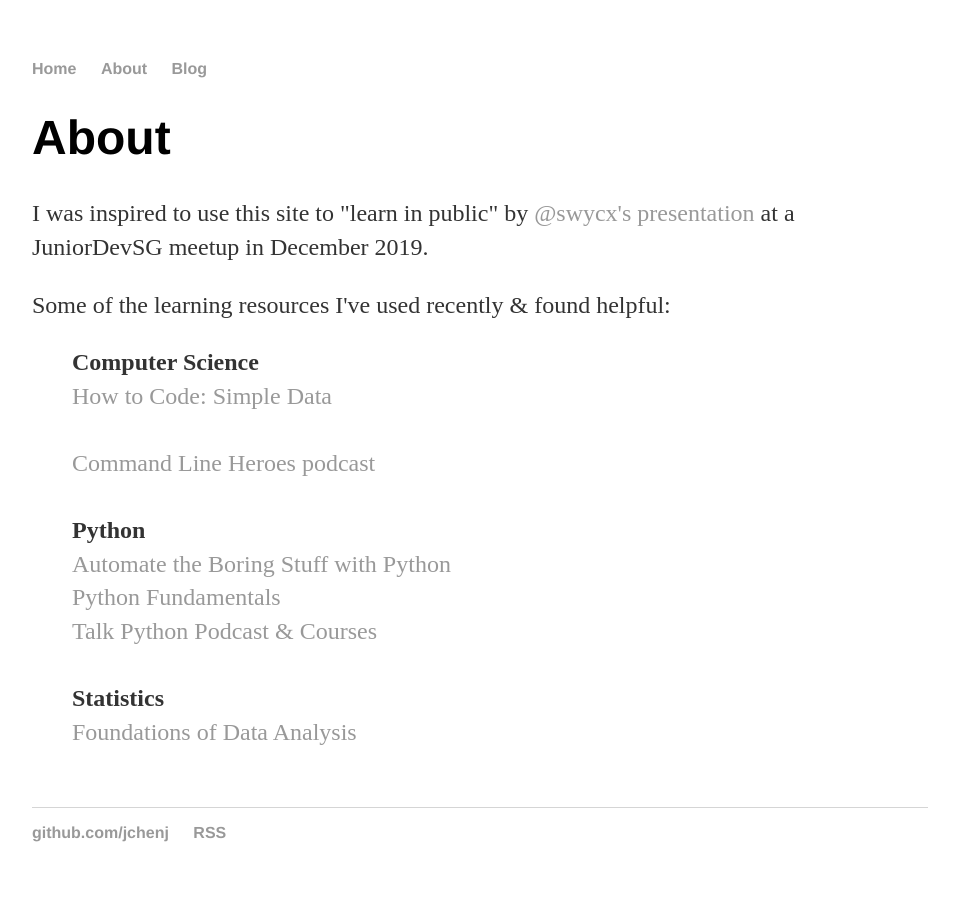
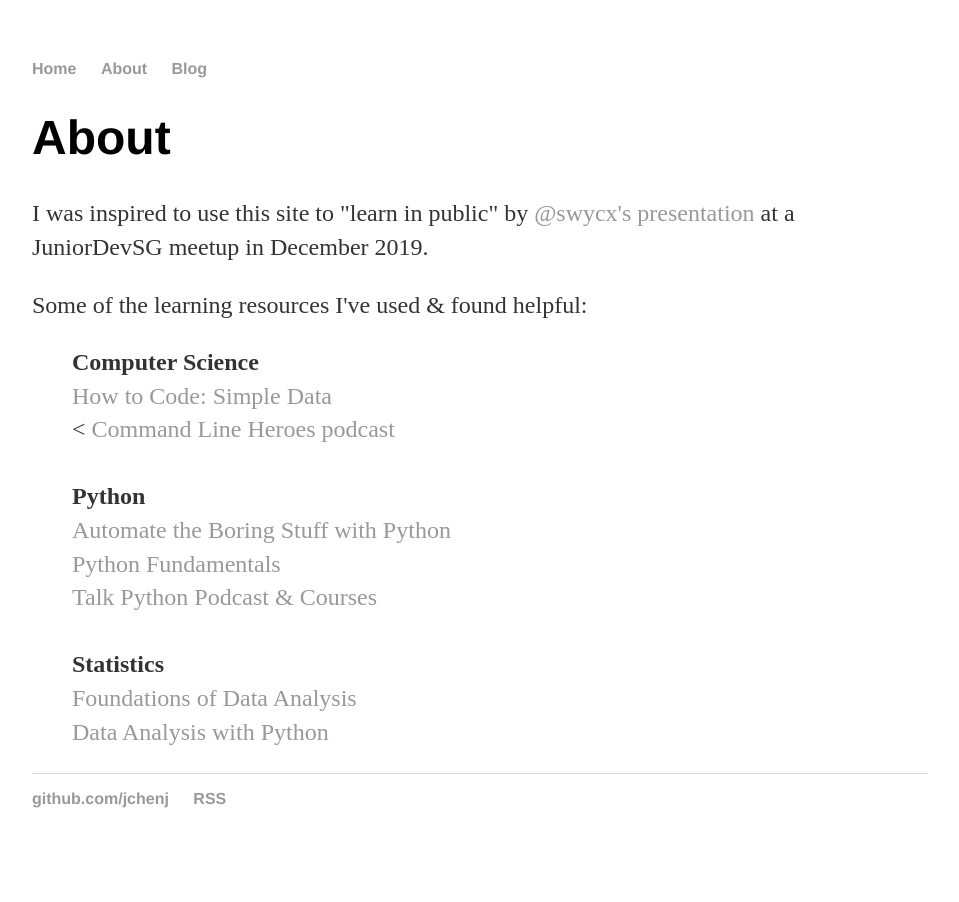
Before and after one commit to jchenj/jchenj.github.io, a Jekyll site: the page built from about/index.html, in a window 1280 px wide. Shown: the whole page, without its empty margins (160-1119 px from the left). Built offline with Jekyll 4.4.1, drawn with Linux system fonts in a browser that asks for light colours.

Commit message:
update about

```diff
--- a/about/index.html
+++ b/about/index.html
@@ -5,10 +5,10 @@ title: Julianna Chen
   <h1>About</h1>
   <p> I was inspired to use this site to "learn in public" by <a href="https://www.youtube.com/watch?v=GxdhfnzuamY">@swycx's presentation</a> at a JuniorDevSG meetup in December 2019.
 
-  <p> Some of the learning resources I've used recently & found helpful:</p>
+  <p> Some of the learning resources I've used & found helpful:</p>
     <p class="tab">
     <b>Computer Science</b><br>
-      <a href="https://www.edx.org/course/how-to-code-simple-data">How to Code: Simple Data</a><br><br>
+      <a href="https://www.edx.org/course/how-to-code-simple-data">How to Code: Simple Data</a><br><
       <a href="https://www.redhat.com/en/command-line-heroes">Command Line Heroes podcast</a><br><br>
 
     <b>Python</b><br>
@@ -17,6 +17,7 @@ title: Julianna Chen
       <a href="https://talkpython.fm/home">Talk Python Podcast & Courses</a><br><br>
 
     <b>Statistics</b><br>
-      <a href="https://www.edx.org/course/foundations-of-data-analysis-part-1-statistics-usi?source=aw&awc=6798_1579151316_93524b6d0f9097696ed0aa2cf12ccf9e">Foundations of Data Analysis</a><br><br>
+      <a href="https://www.edx.org/course/foundations-of-data-analysis-part-1-statistics-usi?source=aw&awc=6798_1579151316_93524b6d0f9097696ed0aa2cf12ccf9e">Foundations of Data Analysis</a><br>
+      <a href="https://www.coursera.org/learn/data-analysis-with-python">Data Analysis with Python</a><br>
 
     </p>
```
